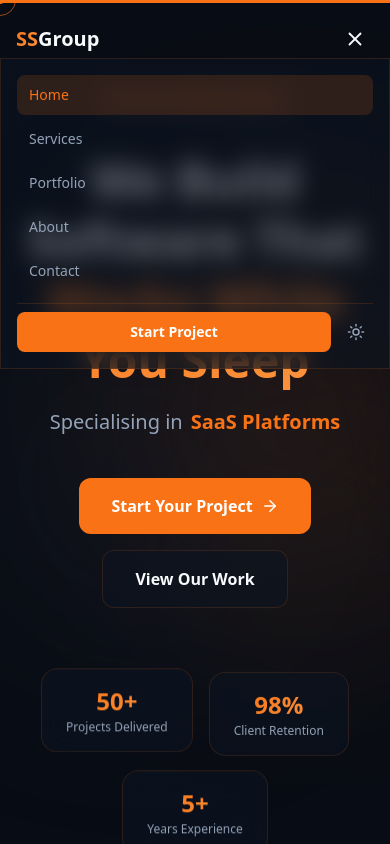
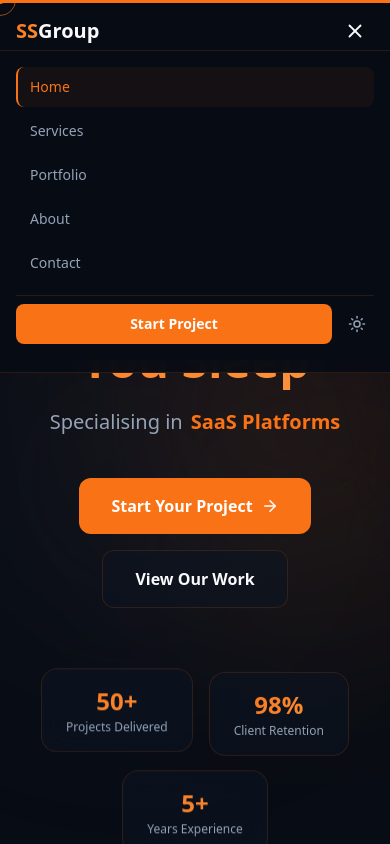
Before and after one commit to shivajitiwari1/SSGroupTech, a Next.js app: page / in a window 390 px wide. Both pictures are taken after a click on the button "Open menu". Shown: the top 844 px of the page. Built offline with nearby package versions, Linux system fonts and the light colour scheme.

Commit message:
fix: navbar solid bg on scroll/mobile-open, subtle active link
- Header becomes solid dark when scrolled OR mobile menu is open
- Mobile drawer uses near-opaque background (0.98) instead of glass
- Active mobile nav link uses left-border accent instead of heavy fill

```diff
--- a/components/Navbar.tsx
+++ b/components/Navbar.tsx
@@ -34,8 +34,11 @@ export default function Navbar() {
     <header
       className={cn(
         'fixed top-0 left-0 right-0 z-50 transition-all duration-300',
-        scrolled ? 'glass border-b border-[var(--border-glass)] py-3' : 'py-5'
+        scrolled || mobileOpen
+          ? 'py-3 border-b border-[var(--border-glass)] backdrop-blur-md'
+          : 'py-5'
       )}
+      style={scrolled || mobileOpen ? { backgroundColor: 'rgba(8, 12, 20, 0.96)' } : undefined}
     >
       <nav className="max-w-7xl mx-auto px-4 sm:px-6 lg:px-8 flex items-center justify-between">
         {/* Logo */}
@@ -95,7 +98,8 @@ export default function Navbar() {
             animate={{ opacity: 1, height: 'auto' }}
             exit={{ opacity: 0, height: 0 }}
             transition={{ duration: 0.25 }}
-            className="md:hidden glass border-t border-[var(--border-glass)] overflow-hidden"
+            className="md:hidden border-t border-[var(--border-glass)] overflow-hidden"
+            style={{ backgroundColor: 'rgba(8, 12, 20, 0.98)' }}
           >
             <ul className="flex flex-col px-4 py-4 gap-1">
               {navLinks.map((link) => (
@@ -103,10 +107,10 @@ export default function Navbar() {
                   <Link
                     href={link.href}
                     className={cn(
-                      'block py-2.5 px-3 rounded-lg text-sm font-medium transition-colors',
+                      'block py-2.5 px-3 rounded-lg text-sm font-medium transition-colors border-l-2',
                       pathname === link.href
-                        ? 'text-[color:var(--accent-orange)] bg-[var(--border-glass)]'
-                        : 'text-[var(--text-muted)] hover:text-[color:var(--accent-orange)]'
+                        ? 'text-[color:var(--accent-orange)] border-brand-orange bg-brand-orange/5'
+                        : 'text-[var(--text-muted)] hover:text-[color:var(--accent-orange)] border-transparent'
                     )}
                   >
                     {link.label}
```
